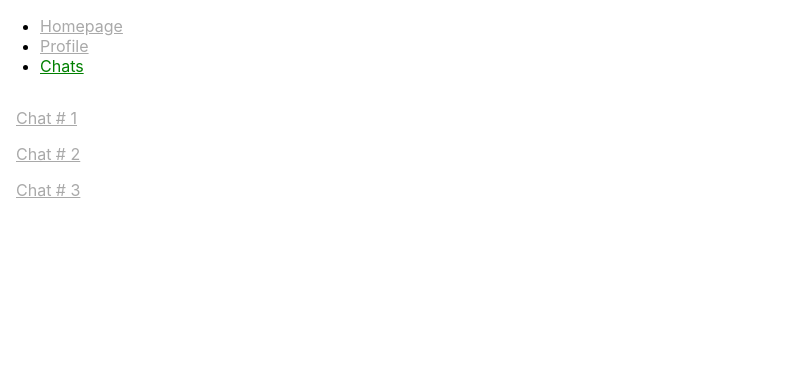
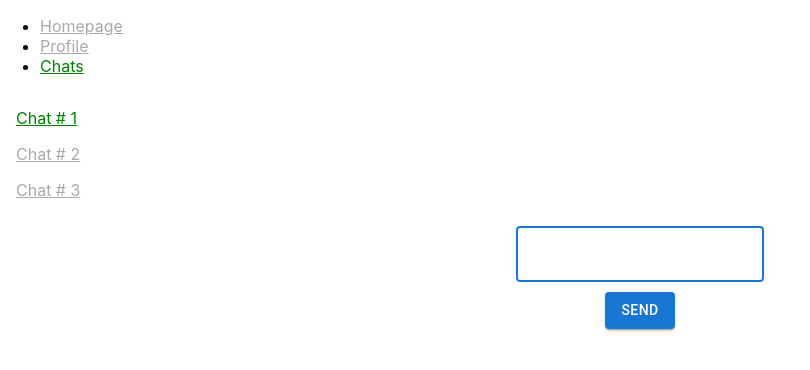
Before and after one commit to pluzonetwo/js_react, a React (Create React App) app: page /chats/1 in a window 1280 px wide. Before the commit this address led to /chats. Shown: the top 370 px of the page, without its empty margins (0-810 px from the left). Built offline with nearby package versions, Linux system fonts and the light colour scheme.

Commit message:
Lesson6_Error_with_store

```diff
--- a/src/Route/Router.js
+++ b/src/Route/Router.js
@@ -8,15 +8,15 @@ const Home = () => <h1>Homepage</h1>
 
 const initialChats = [
     {
-        id: 'chat1',
+        id: 1,
         name: 'Chat # 1',
     },
     {
-        id: 'chat2',
+        id: 2,
         name: 'Chat # 2',
     },
     {
-        id: 'chat3',
+        id: 3,
         name: 'Chat # 3',
     },
 ];
@@ -63,7 +63,14 @@ export const Router = () => {
                 <Route path='' element={<Home/>}/>
                 <Route path='chats'>
                     <Route index element={<ChatList chats={chatList} />}/>
-                    <Route path=':chatId' element={<Chat messages={messages} addMessage={handleAddMessage} />}/>
+                    <Route path=':chatId'
+                           element={
+                        <Chat
+                            messages={messages}
+                            addMessage={handleAddMessage}
+                            chats={chatList}/>
+                    }
+                    />
                 </Route>
                 <Route path='profile' element={<Profile/>}/>
             </Routes>
--- a/src/components Chat/Chat.js
+++ b/src/components Chat/Chat.js
@@ -6,7 +6,7 @@ import Message from "../componets message/message";
 import {Form} from "../components form/form";
 import '../App.css'
 
-export const Chat = ({ messages, addMessage }) => {
+export const Chat = ({ messages, addMessage, chats }) => {
     const {chatId} = useParams();
 
     // const [messageList, setMessageList] = useState({
@@ -48,7 +48,7 @@ export const Chat = ({ messages, addMessage }) => {
 
     return (
         <>
-            <ChatList/>
+            <ChatList chats={chats}/>
             <div className='wrapper'>
                 {messages[chatId].map((message, index) =>
                     <Message key={index} author={message.author} text={message.value}/>)}
--- a/src/components Proflie/profile.js
+++ b/src/components Proflie/profile.js
@@ -1,25 +1,36 @@
 import {useDispatch, useSelector} from "react-redux";
-import {changeShowName} from "../store/profile/actions";
+import {CHANGE_NAME, changeShowName} from "../store/profile/actions";
+import {Form} from "../components form/form";
 
 
 export const Profile = () => {
     const dispatch = useDispatch();
-    const data = useSelector((state) => state);
+    const {name, showName} = useSelector((state) => state);
 
     const toggleShowName = () => {
         dispatch(changeShowName);
     };
 
+    const handleChangeName = (text) => {
+        dispatch({
+            type: CHANGE_NAME,
+            payload: text,
+        });
+    }
+
     return (
-        <div>
+        <>
             <h1>Profile</h1>
-            <input
-                type="checkbox"
-                checked={data.showName}
-                value={data.showName}
-                onChange={toggleShowName}
-            />Change Show Name
-            {data.showName && <p>{data.name}</p>}
-        </div>
+            <Form onSubmit={handleChangeName} />
+            <div>
+                <input
+                    type="checkbox"
+                    checked={showName}
+                    value={showName}
+                    onChange={toggleShowName}
+                />Show Name
+                {showName && <p>{name}</p>}
+            </div>
+        </>
     );
 };
--- a/src/componentsChats/chatList.js
+++ b/src/componentsChats/chatList.js
@@ -4,6 +4,7 @@ import {NavLink} from "react-router-dom";
 
 
 export default function ChatList({ chats }) {
+    console.log(chats);
     return (
         <List className='list'>
             {chats.map(chat =>
--- a/src/store/profile/actions.js
+++ b/src/store/profile/actions.js
@@ -1,4 +1,6 @@
 export const CHANGE_SHOW_NAME = 'PROFILE::CHANGE_SHOW_NAME';
+export const CHANGE_NAME = 'PROFILE::CHANGE_NAME';
+
 
 export const changeShowName = {
     type: CHANGE_SHOW_NAME,
--- a/src/store/profile/reducer.js
+++ b/src/store/profile/reducer.js
@@ -1,4 +1,4 @@
-import {CHANGE_SHOW_NAME} from "./actions";
+import {CHANGE_SHOW_NAME, CHANGE_NAME} from "./actions";
 
 const initialState = {
     name: 'Default',
@@ -12,6 +12,11 @@ export const profileReducer = (state = initialState, action) => {
                 ...state,
                 showName: !state.showName,
             }
+        case CHANGE_NAME:
+            return {
+                ...state,
+                name: action.payload,
+            }
         default:
             return state;
     }
```
